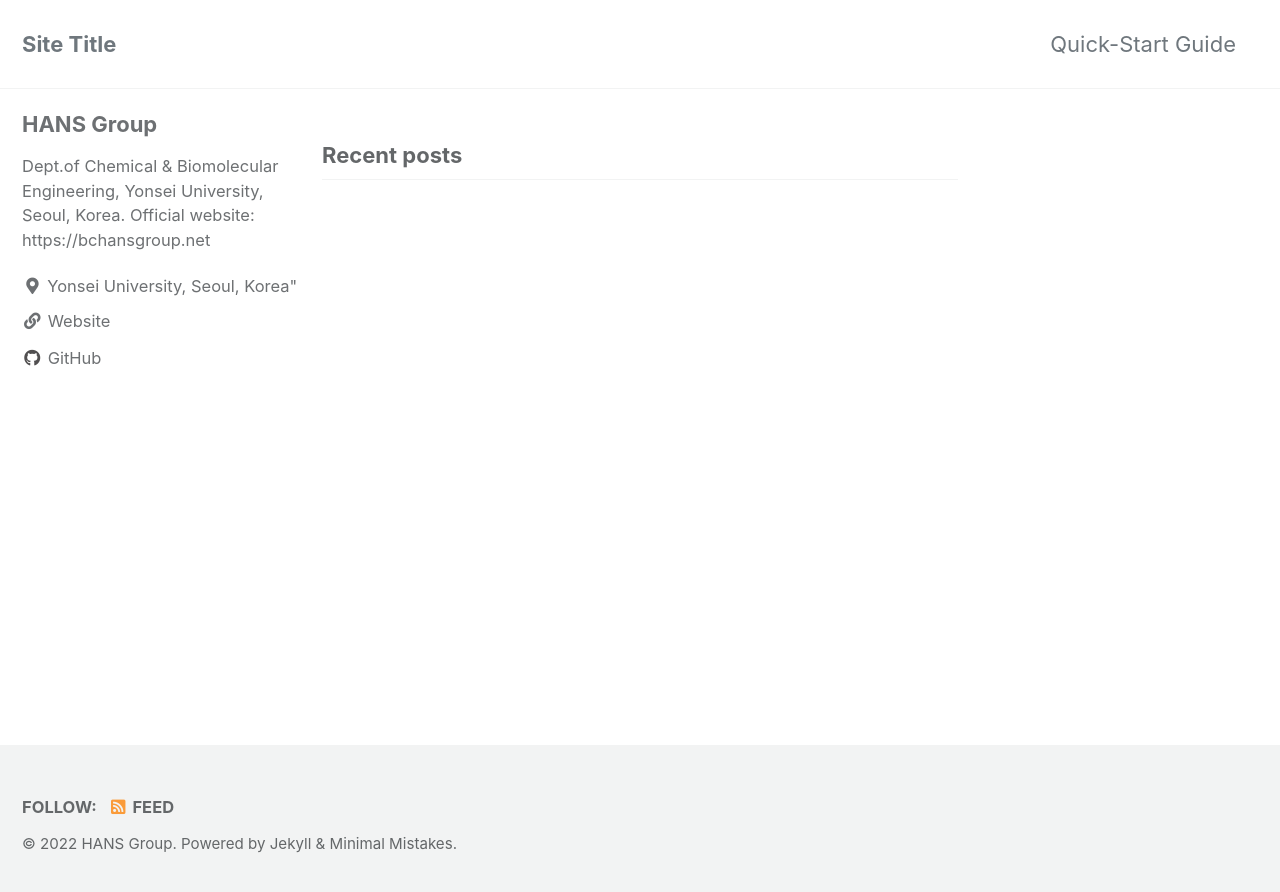
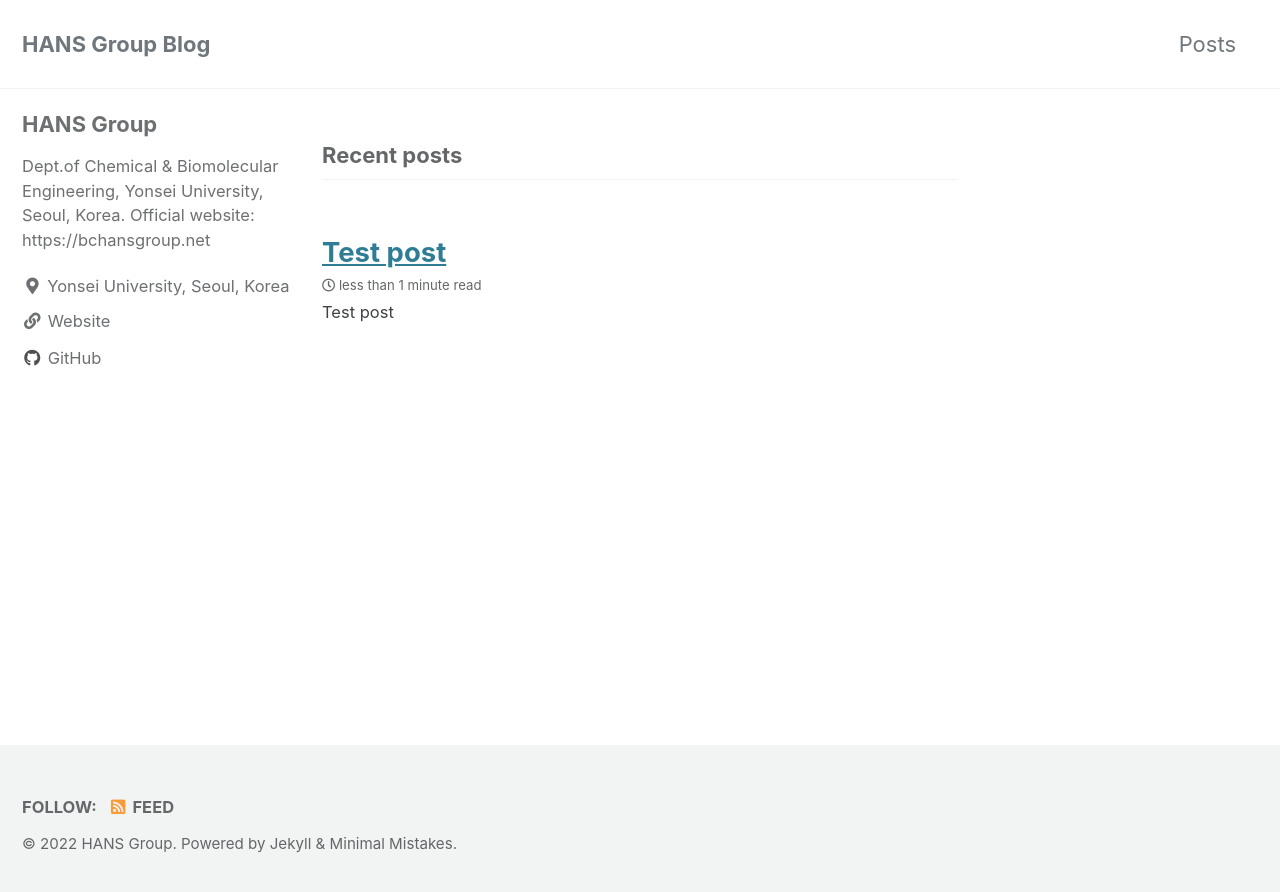
Before and after one commit to hans-group/hans-group.github.io, a Jekyll site: the page built from index.html, in a window 1280 px wide. Shown: the top 892 px of the page. Built offline with Jekyll 4.4.1, drawn with Linux system fonts in a browser that asks for light colours; cached includes are drawn as plain includes; the list of posts is cut into pages by our own code.

Commit message:
updated test

```diff
--- a/_config.yml
+++ b/_config.yml
@@ -16,7 +16,7 @@ minimal_mistakes_skin    : "default" # "air", "aqua", "contrast", "dark", "dirt"
 
 # Site Settings
 locale                   : "en-US"
-title                    : "Site Title"
+title                    : "HANS Group Blog"
 title_separator          : "-"
 subtitle                 : # site tagline that appears below site title in masthead
 name                     : "HANS Group"
@@ -104,7 +104,7 @@ author:
   name             : "HANS Group"
   avatar           : # path of avatar image, e.g. "/assets/images/bio-photo.jpg"
   bio              : "Dept.of Chemical & Biomolecular Engineering, Yonsei University, Seoul, Korea. Official website: https://bchansgroup.net"
-  location         : Yonsei University, Seoul, Korea"
+  location         : "Yonsei University, Seoul, Korea"
   email            :
   links:
     - label: "Email"
--- a/_data/navigation.yml
+++ b/_data/navigation.yml
@@ -1,11 +1,9 @@
 # main links
 main:
-  - title: "Quick-Start Guide"
-    url: https://mmistakes.github.io/minimal-mistakes/docs/quick-start-guide/
   # - title: "About"
   #   url: https://mmistakes.github.io/minimal-mistakes/about/
-  # - title: "Sample Posts"
-  #   url: /year-archive/
+  - title: "Posts"
+    url: /categories/
   # - title: "Sample Collections"
   #   url: /collection-archive/
   # - title: "Sitemap"
--- /dev/null
+++ b/_posts/2022-01-29-test_page.md
@@ -0,0 +1,12 @@
+---
+title: 'Test post'
+categories:
+  - test
+tags:
+  - test
+mathjax: true
+toc: true
+published: true
+---
+
+Test post
```
Also changed, not shown: _pages/category_archive.md (added, +6 -0 lines).
